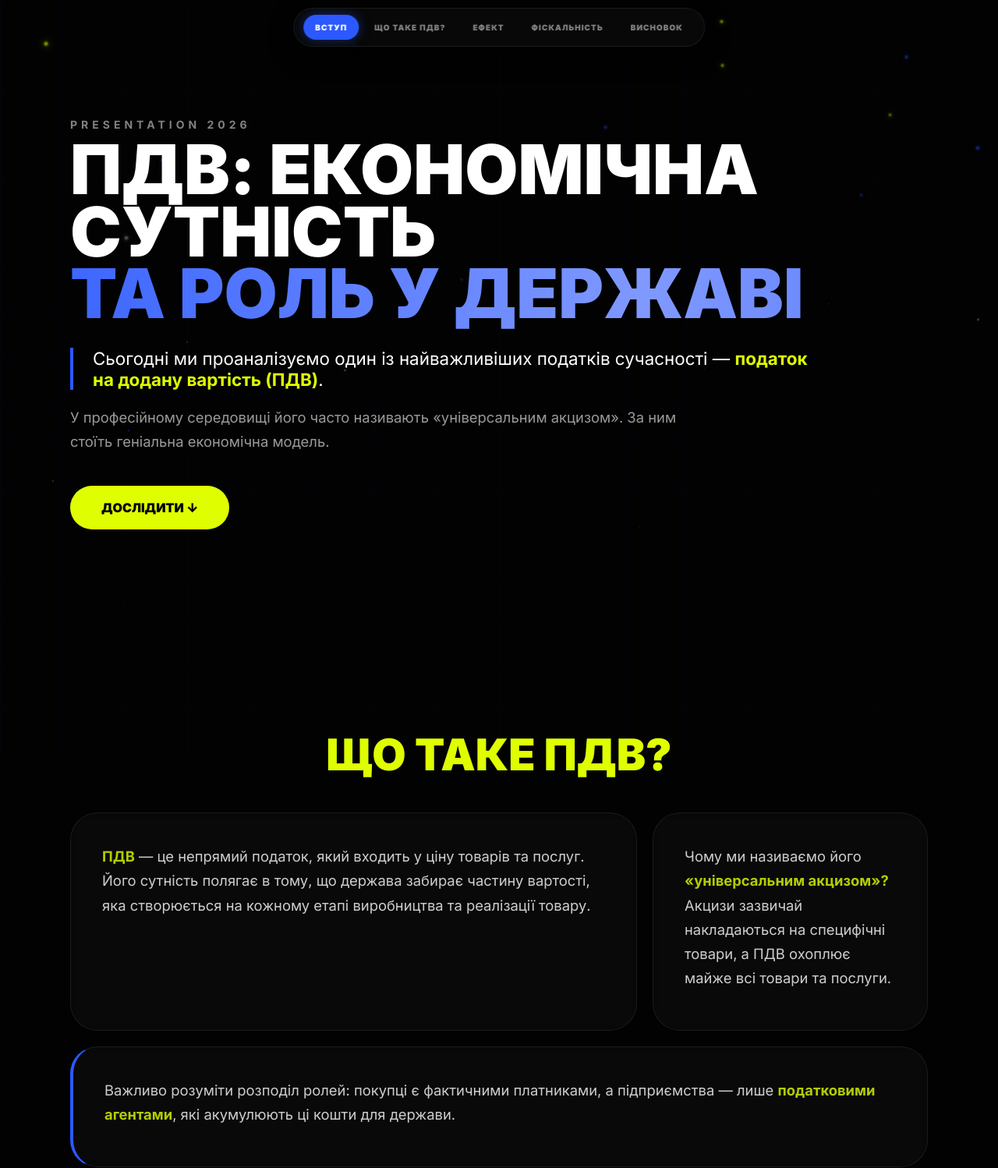
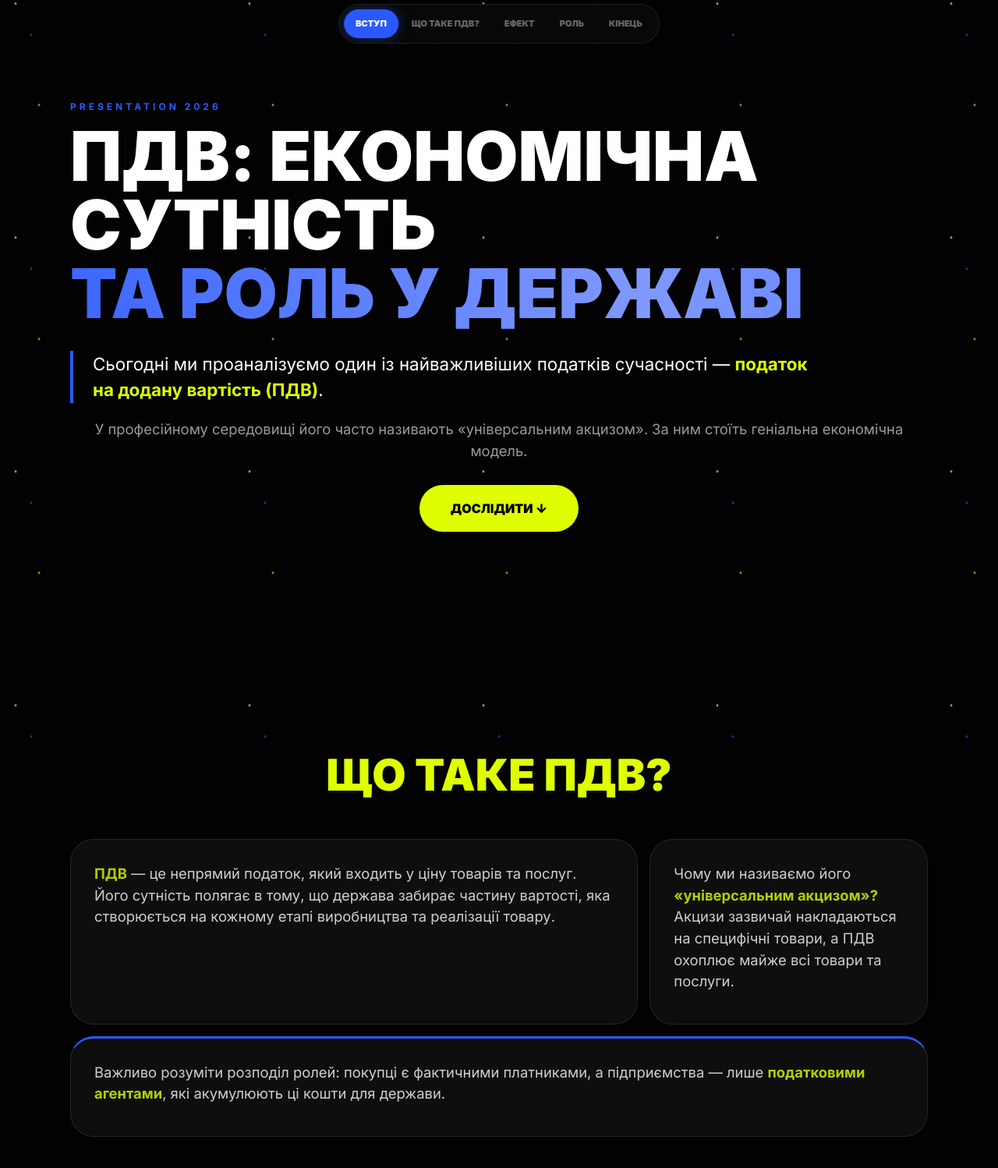
Before and after one commit to IgorPrais/VAT, a plain HTML site: page index.html in a window 1280 px wide. Shown: the part 15-1513 px from the top of the page at 78% size. Drawn offline with nearby package versions, Linux system fonts and the light colour scheme.

Commit message:
Add files via upload

```diff
--- a/index.html
+++ b/index.html
@@ -2,7 +2,7 @@
 <html lang="uk">
 <head>
     <meta charset="UTF-8">
-    <meta name="viewport" content="width=device-width, initial-scale=1.0">
+    <meta name="viewport" content="width=device-width, initial-scale=1.0, maximum-scale=1.0, user-scalable=no">
     <title>ПДВ: Економічна Сутність | Igor Prais 2026</title>
     <link href="https://fonts.googleapis.com/css2?family=Inter:wght@400;700;900&display=swap" rel="stylesheet">
     <link href="https://unpkg.com/aos@2.3.1/dist/aos.css" rel="stylesheet">
@@ -11,155 +11,126 @@
             --blue: #2B59FF;
             --lime: #DFFF00;
             --bg: #020202;
-            --glass: rgba(255, 255, 255, 0.03);
-            --border: rgba(255, 255, 255, 0.08);
+            --glass: rgba(255, 255, 255, 0.05);
+            --border: rgba(255, 255, 255, 0.1);
         }
 
-        html { scroll-behavior: smooth; }
+        html { scroll-behavior: smooth; overflow-x: hidden; }
         * { margin: 0; padding: 0; box-sizing: border-box; font-family: 'Inter', sans-serif; }
-        body { background: var(--bg); color: #fff; overflow-x: hidden; text-align: center; }
+        body { background: var(--bg); color: #fff; overflow-x: hidden; text-align: center; line-height: 1.5; }
 
-        /* Фонова 3D сітка */
+        /* Оптимізована фонова сітка */
         .grid-3d {
-            position: fixed; width: 200%; height: 200%; top: -50%; left: -50%;
+            position: fixed; width: 200vw; height: 200vh; top: -50%; left: -50%;
             background-image: linear-gradient(var(--blue) 1px, transparent 1px), linear-gradient(90deg, var(--blue) 1px, transparent 1px);
-            background-size: 80px 80px; opacity: 0.04;
-            transform: rotateX(45deg) translateZ(-200px);
-            z-index: 0; animation: grid-move 20s linear infinite;
+            background-size: 100px 100px; opacity: 0.05;
+            transform: rotateX(60deg); z-index: 0; pointer-events: none;
         }
-        @keyframes grid-move { from { transform: rotateX(45deg) translateY(0); } to { transform: rotateX(45deg) translateY(80px); } }
 
-        /* Падаючі зірки */
-        .particles { position: fixed; top: 0; left: 0; width: 100%; height: 100%; pointer-events: none; z-index: 1; }
-        .star {
-            position: absolute; border-radius: 50%;
-            animation: star-fall var(--d) linear infinite;
-            filter: blur(1px);
-            will-change: transform, opacity;
-            box-shadow: 0 0 10px var(--c);
+        /* Економні зірки на CSS (без JS) */
+        .stars-container { position: fixed; width: 100%; height: 100%; z-index: 1; pointer-events: none; }
+        .stars-container::after {
+            content: ""; position: absolute; top: -100%; left: 0; width: 100%; height: 200%;
+            background-image: radial-gradient(2px 2px at 20px 30px, #fff, rgba(0,0,0,0)),
+                              radial-gradient(2px 2px at 40px 70px, var(--blue), rgba(0,0,0,0)),
+                              radial-gradient(2px 2px at 50px 160px, var(--lime), rgba(0,0,0,0));
+            background-size: 300px 300px;
+            animation: stars-move 10s linear infinite;
         }
-        @keyframes star-fall {
-            0% { transform: translateY(-10vh) scale(0); opacity: 0; }
-            15% { opacity: 0.8; transform: translateY(10vh) scale(1.2); }
-            100% { transform: translateY(110vh) scale(0.3); opacity: 0; }
-        }
+        @keyframes stars-move { from { transform: translateY(0); } to { transform: translateY(300px); } }
 
         /* Навігація */
         nav {
-            position: fixed; top: 25px; left: 50%; transform: translateX(-50%);
-            background: rgba(10, 10, 10, 0.8); border: 1px solid var(--border);
-            backdrop-filter: blur(15px); padding: 8px 12px; border-radius: 100px;
-            z-index: 1000; display: flex; gap: 5px; box-shadow: 0 10px 30px rgba(0,0,0,0.5);
-            width: max-content; max-width: 90vw; overflow-x: auto;
+            position: fixed; top: 20px; left: 50%; transform: translateX(-50%);
+            background: rgba(10, 10, 10, 0.85); border: 1px solid var(--border);
+            backdrop-filter: blur(15px); padding: 6px; border-radius: 100px;
+            z-index: 1000; display: flex; gap: 2px; width: auto; max-width: 95vw; overflow-x: auto;
         }
         nav::-webkit-scrollbar { display: none; }
         nav a {
-            color: #fff; text-decoration: none; font-size: 10px; font-weight: 800;
+            color: #fff; text-decoration: none; font-size: clamp(9px, 2.5vw, 11px); font-weight: 800;
             text-transform: uppercase; padding: 10px 15px; border-radius: 100px;
-            transition: 0.3s; opacity: 0.5; letter-spacing: 1px; white-space: nowrap;
+            transition: 0.3s; opacity: 0.4; white-space: nowrap;
         }
-        nav a.active {
-            background: var(--blue); opacity: 1; color: #fff;
-            box-shadow: 0 0 15px rgba(43, 89, 255, 0.4);
-        }
+        nav a.active { background: var(--blue); opacity: 1; box-shadow: 0 0 15px rgba(43, 89, 255, 0.4); }
 
-        section { min-height: 100vh; padding: 140px 5% 80px; display: flex; align-items: center; justify-content: center; position: relative; z-index: 2; }
+        section { min-height: 100vh; padding: 120px 20px 80px; display: flex; align-items: center; justify-content: center; position: relative; z-index: 2; }
         .content-box { width: 100%; max-width: 1100px; margin: 0 auto; }
 
-        h1 { font-size: clamp(2.2rem, 7vw, 5.5rem); font-weight: 900; line-height: 0.9; text-transform: uppercase; margin-bottom: 30px; text-align: left; color: #fff; }
-
+        h1 { font-size: clamp(2.2rem, 8vw, 5.5rem); font-weight: 900; line-height: 1; text-transform: uppercase; margin-bottom: 30px; text-align: center; }
         .accent-row {
             background: linear-gradient(90deg, var(--blue), #8099ff, var(--blue));
-            background-size: 200% auto;
-            -webkit-background-clip: text;
-            -webkit-text-fill-color: transparent;
+            background-size: 200% auto; -webkit-background-clip: text; -webkit-text-fill-color: transparent;
             animation: flow 3s linear infinite;
         }
         @keyframes flow { to { background-position: 200% center; } }
 
-        .tagline {
-            color: #fff; font-weight: 700; letter-spacing: 5px; display: block;
-            text-align: left; margin-bottom: 10px; opacity: 0.5; font-size: clamp(10px, 2vw, 14px);
+        .tagline { color: var(--blue); font-weight: 700; letter-spacing: 4px; display: block; margin-bottom: 10px; font-size: 12px; }
+        h2 { font-size: clamp(1.8rem, 6vw, 3.5rem); font-weight: 900; margin-bottom: 40px; text-transform: uppercase; color: var(--lime); }
+
+        .bento { display: grid; grid-template-columns: repeat(12, 1fr); gap: 15px; }
+        .card {
+            grid-column: span 12; background: var(--glass); border: 1px solid var(--border);
+            padding: 30px; border-radius: 30px; backdrop-filter: blur(10px);
+            text-align: center; transition: 0.3s;
         }
 
-        h2 { font-size: clamp(1.8rem, 5vw, 3.5rem); font-weight: 900; margin-bottom: 40px; text-transform: uppercase; color: var(--lime); display: inline-block; }
-
-        .bento { display: grid; grid-template-columns: repeat(12, 1fr); gap: 20px; }
-        .card {
-            grid-column: span 12; background: var(--glass); border: 1px solid var(--border);
-            padding: clamp(20px, 5vw, 40px); border-radius: 35px; backdrop-filter: blur(12px);
-            transition: 0.3s cubic-bezier(0.175, 0.885, 0.32, 1.275);
-            width: 100%; text-align: left; position: relative; overflow: hidden;
+        /* Десктоп - повертаємо вирівнювання ліворуч */
+        @media (min-width: 1024px) {
+            h1, .tagline, .intro-p { text-align: left; }
+            .card { text-align: left; }
+            .span-8 { grid-column: span 8; }
+            .span-4 { grid-column: span 4; }
+            .span-6 { grid-column: span 6; }
+            .card:hover { border-color: var(--blue); transform: translateY(-5px); }
         }
-        .card:hover { border-color: var(--blue); transform: translateY(-8px); box-shadow: 0 20px 40px rgba(43, 89, 255, 0.15); }
-
-        .span-8 { grid-column: span 8; }
-        .span-4 { grid-column: span 4; }
-        .span-6 { grid-column: span 6; }
 
         .start-btn {
-            display: inline-flex; align-items: center; gap: 15px;
-            background: var(--lime); color: #000; padding: 18px 40px;
+            display: inline-flex; background: var(--lime); color: #000; padding: 18px 40px;
             border-radius: 100px; font-weight: 900; text-decoration: none;
-            text-transform: uppercase; margin-top: 30px; transition: 0.3s;
+            text-transform: uppercase; margin-top: 20px; transition: 0.3s;
         }
-        .start-btn:hover { transform: scale(1.05); box-shadow: 0 0 30px rgba(223, 255, 0, 0.3); }
 
-        .percent-loader {
-            width: clamp(140px, 20vw, 180px); height: clamp(140px, 20vw, 180px); position: relative;
-            display: flex; align-items: center; justify-content: center; margin: 0 auto;
-        }
+        .percent-loader { width: 150px; height: 150px; position: relative; display: flex; align-items: center; justify-content: center; margin: 0 auto 20px; }
         .circle-svg { width: 100%; height: 100%; transform: rotate(-90deg); }
-        .circle-svg circle { fill: none; stroke-width: 10; stroke-linecap: round; }
-        .circle-bg { stroke: rgba(255,255,255,0.03); }
         .circle-progress {
             stroke: var(--lime); stroke-dasharray: 565; stroke-dashoffset: 565;
-            animation: progress-load 2s ease-out forwards;
-            filter: drop-shadow(0 0 5px rgba(223, 255, 0, 0.2));
+            animation: progress-load 2s ease-out forwards; fill: none; stroke-width: 12; stroke-linecap: round;
         }
         @keyframes progress-load { to { stroke-dashoffset: 339; } }
-        .percent-text { position: absolute; font-size: clamp(2rem, 5vw, 3rem); font-weight: 900; color: #fff; }
+        .percent-text { position: absolute; font-size: 2.5rem; font-weight: 900; }
 
-        p { font-size: clamp(1rem, 2vw, 1.15rem); line-height: 1.7; opacity: 0.8; margin-bottom: 10px; }
+        p { font-size: clamp(1rem, 2.5vw, 1.15rem); opacity: 0.8; margin-bottom: 10px; }
         strong { color: var(--lime); }
-        .intro-p { font-size: clamp(1.1rem, 3vw, 1.4rem); border-left: 4px solid var(--blue); padding-left: 25px; text-align: left; max-width: 950px; }
+        .intro-p { font-size: clamp(1.2rem, 3vw, 1.4rem); border-top: 3px solid var(--blue); padding-top: 20px; max-width: 950px; margin-bottom: 20px; }
 
-        footer { padding: 40px; opacity: 0.3; font-size: 9px; letter-spacing: 3px; text-transform: uppercase; }
+        @media (min-width: 1024px) { .intro-p { border-top: none; border-left: 4px solid var(--blue); padding-top: 0; padding-left: 25px; } }
 
-        /* Mobile Adaptation */
-        @media (max-width: 1024px) {
-            .span-8, .span-4, .span-6 { grid-column: span 12; }
-            h1 { text-align: center; }
-            .tagline { text-align: center; }
-            .intro-p { border-left: none; border-top: 2px solid var(--blue); padding: 20px 0; text-align: center; }
-            .start-btn { width: 100%; justify-content: center; }
-        }
+        footer { padding: 40px; opacity: 0.3; font-size: 10px; letter-spacing: 2px; }
     </style>
 </head>
 <body>
 
     <div class="grid-3d"></div>
-    <div class="particles" id="star-container"></div>
+    <div class="stars-container"></div>
 
     <nav>
         <a href="#hero" class="nav-link active">Вступ</a>
-        <a href="#definition" class="nav-link">Що таке ПДВ?</a>
-        <a href="#effect" class="nav-link">Ефект</a>
-        <a href="#fiscal" class="nav-link">Фіскальність</a>
-        <a href="#conclusion" class="nav-link">Висновок</a>
+        <a href="#definition">Що таке ПДВ?</a>
+        <a href="#effect">Ефект</a>
+        <a href="#fiscal">Роль</a>
+        <a href="#conclusion">Кінець</a>
     </nav>
 
     <section id="hero">
-        <div class="content-box" data-aos="fade-right">
+        <div class="content-box" data-aos="fade-up">
             <span class="tagline">PRESENTATION 2026</span>
             <h1>ПДВ: Економічна сутність <br><span class="accent-row">та роль у державі</span></h1>
             <div class="intro-p">
                 Сьогодні ми проаналізуємо один із найважливіших податків сучасності — <strong>податок на додану вартість (ПДВ)</strong>.
             </div>
-            <div style="text-align: left; margin-top: 20px;">
-                <p style="max-width: 800px; opacity: 0.6;">У професійному середовищі його часто називають «універсальним акцизом». За ним стоїть геніальна економічна модель.</p>
-                <a href="#definition" class="start-btn">Дослідити ↓</a>
-            </div>
+            <p style="opacity: 0.6;">У професійному середовищі його часто називають «універсальним акцизом». За ним стоїть геніальна економічна модель.</p>
+            <a href="#definition" class="start-btn">Дослідити ↓</a>
         </div>
     </section>
 
@@ -167,13 +138,13 @@
         <div class="content-box">
             <h2 data-aos="fade-up">Що таке ПДВ?</h2>
             <div class="bento">
-                <div class="card span-8" data-aos="fade-right">
+                <div class="card span-8" data-aos="fade-up">
                     <p><strong>ПДВ</strong> — це непрямий податок, який входить у ціну товарів та послуг. Його сутність полягає в тому, що держава забирає частину вартості, яка створюється на кожному етапі виробництва та реалізації товару.</p>
                 </div>
-                <div class="card span-4" data-aos="fade-left">
+                <div class="card span-4" data-aos="fade-up">
                     <p>Чому ми називаємо його <strong>«універсальним акцизом»?</strong> Акцизи зазвичай накладаються на специфічні товари, а ПДВ охоплює майже всі товари та послуги.</p>
                 </div>
-                <div class="card span-12" data-aos="fade-up" style="border-left: 4px solid var(--blue);">
+                <div class="card span-12" data-aos="fade-up" style="border-top: 3px solid var(--blue);">
                     <p>Важливо розуміти розподіл ролей: покупці є фактичними платниками, а підприємства — лише <strong>податковими агентами</strong>, які акумулюють ці кошти для держави.</p>
                 </div>
             </div>
@@ -187,10 +158,10 @@
                 <div class="card span-12" data-aos="fade-up">
                     <p>Ключове слово тут — <strong>«додана вартість»</strong>. Уявіть ланцюжок: лісгосп продає деревину меблевій фабриці, фабрика робить стіл, а магазин продає цей стіл покупцю. На кожному етапі ціна зростає.</p>
                 </div>
-                <div class="card span-6" data-aos="fade-right">
+                <div class="card span-6" data-aos="fade-up">
                     <p>Держбюджет отримує податок лише з тієї різниці, яку <strong>«додав»</strong> конкретний підприємець до вартості сировини. Це реалізується через механізм «податкового зобов’язання» та «податкового кредиту».</p>
                 </div>
-                <div class="card span-6" data-aos="fade-left">
+                <div class="card span-6" data-aos="fade-up">
                     <p>Такий підхід робить ПДВ стійким до ухилення, адже кожен учасник зацікавлений у документах. Це стимулює бізнес <strong>виходити з «тіні»</strong>.</p>
                 </div>
             </div>
@@ -201,16 +172,16 @@
         <div class="content-box">
             <h2 data-aos="fade-up">Фіскальне значення</h2>
             <div class="bento">
-                <div class="card span-4" style="display: flex; align-items: center;" data-aos="flip-left">
+                <div class="card span-4" data-aos="zoom-in">
                     <div class="percent-loader">
                         <svg class="circle-svg">
-                            <circle class="circle-bg" cx="90" cy="90" r="80"></circle>
-                            <circle class="circle-progress" cx="90" cy="90" r="80" style="stroke-dashoffset: 339;"></circle>
+                            <circle cx="75" cy="75" r="70" style="stroke:rgba(255,255,255,0.05); stroke-width:12; fill:none;"></circle>
+                            <circle class="circle-progress" cx="75" cy="75" r="70"></circle>
                         </svg>
                         <div class="percent-text">40%</div>
                     </div>
                 </div>
-                <div class="card span-8" data-aos="fade-left">
+                <div class="card span-8" data-aos="fade-up">
                     <p>В Україні ПДВ виконує критичну функцію: у структурі доходів бюджету він традиційно займає <strong>перше місце (понад 30-40% усіх надходжень)</strong>.</p>
                     <p>Ці кошти є основним ресурсом для фінансування медицини, освіти та нашої стратегічної обороноздатності. ПДВ — основа податкової системи ЄС.</p>
                 </div>
@@ -222,58 +193,27 @@
         <div class="content-box">
             <h2 data-aos="zoom-in">Висновок</h2>
             <div class="card" data-aos="fade-up">
-                <p style="font-size: 1.4rem; opacity: 1;">ПДВ як форма універсального акцизу — це складний механізм контролю та головне джерело <strong>фінансової стійкості держави</strong>. Кожна наша покупка — це ресурс для національної безпеки.</p>
+                <p style="font-size: 1.3rem; opacity: 1;">ПДВ як форма універсального акцизу — це складний механізм контролю та головне джерело <strong>фінансової стійкості держави</strong>. Кожна наша покупка — це ресурс для національної безпеки.</p>
             </div>
-            <div style="margin-top: 50px; font-size: clamp(2rem, 8vw, 4rem); font-weight: 900; color: var(--lime);" data-aos="fade-up">ДЯКУЮ ЗА УВАГУ!</div>
-            <p style="margin-top: 20px; opacity: 0.4; font-weight: 700;">ІГОР ПРАЙС • 2026</p>
+            <div style="margin-top: 40px; font-size: clamp(2rem, 8vw, 4rem); font-weight: 900; color: var(--lime);" data-aos="fade-up">ДЯКУЮ ЗА УВАГУ!</div>
+            <p style="margin-top: 15px; opacity: 0.5; font-weight: 700;">ІГОР ПРАЙС • 2026</p>
         </div>
     </section>
 
     <footer>ДЕРЖАВНИЙ ПОДАТКОВИЙ УНІВЕРСИТЕТ</footer>
 
     <script src="https://unpkg.com/aos@2.3.1/dist/aos.js"></script>
-    <script src="https://cdnjs.cloudflare.com/ajax/libs/vanilla-tilt/1.7.0/vanilla-tilt.min.js"></script>
     <script>
-        AOS.init({ duration: 1000, once: true });
+        // Ініціалізація анімації тільки один раз для швидкості
+        AOS.init({ duration: 800, once: true });
 
-        // Вимикаємо Tilt на телефонах для плавності
-        if (window.innerWidth > 1024) {
-            VanillaTilt.init(document.querySelectorAll(".card"), { max: 5, speed: 400, glare: true, "max-glare": 0.1 });
-        }
-
-        const starContainer = document.getElementById('star-container');
-        const colors = ['#ffffff', '#2B59FF', '#DFFF00'];
-
-        function createStar() {
-            if (document.hidden) return;
-            const star = document.createElement('div');
-            star.className = 'star';
-            const sizeValue = Math.random() * 2 + 2;
-            const color = colors[Math.floor(Math.random() * colors.length)];
-
-            star.style.width = sizeValue + 'px';
-            star.style.height = sizeValue + 'px';
-            star.style.left = Math.random() * 100 + 'vw';
-            star.style.top = '-5vh';
-            star.style.backgroundColor = color;
-            star.style.setProperty('--c', color);
-
-            const duration = Math.random() * 2 + 3;
-            star.style.setProperty('--d', duration + 's');
-
-            starContainer.appendChild(star);
-            setTimeout(() => star.remove(), duration * 1000);
-        }
-
-        // Оптимізована швидкість створення зірок (100мс)
-        setInterval(createStar, 100);
-
+        // Скрол-детектор для меню
         window.addEventListener("scroll", () => {
             let current = "";
             document.querySelectorAll("section").forEach(s => {
-                if (window.pageYOffset >= s.offsetTop - 350) current = s.getAttribute("id");
+                if (window.pageYOffset >= s.offsetTop - 300) current = s.getAttribute("id");
             });
-            document.querySelectorAll(".nav-link").forEach(l => {
+            document.querySelectorAll("nav a").forEach(l => {
                 l.classList.remove("active");
                 if (l.getAttribute("href").includes(current)) l.classList.add("active");
             });
```
